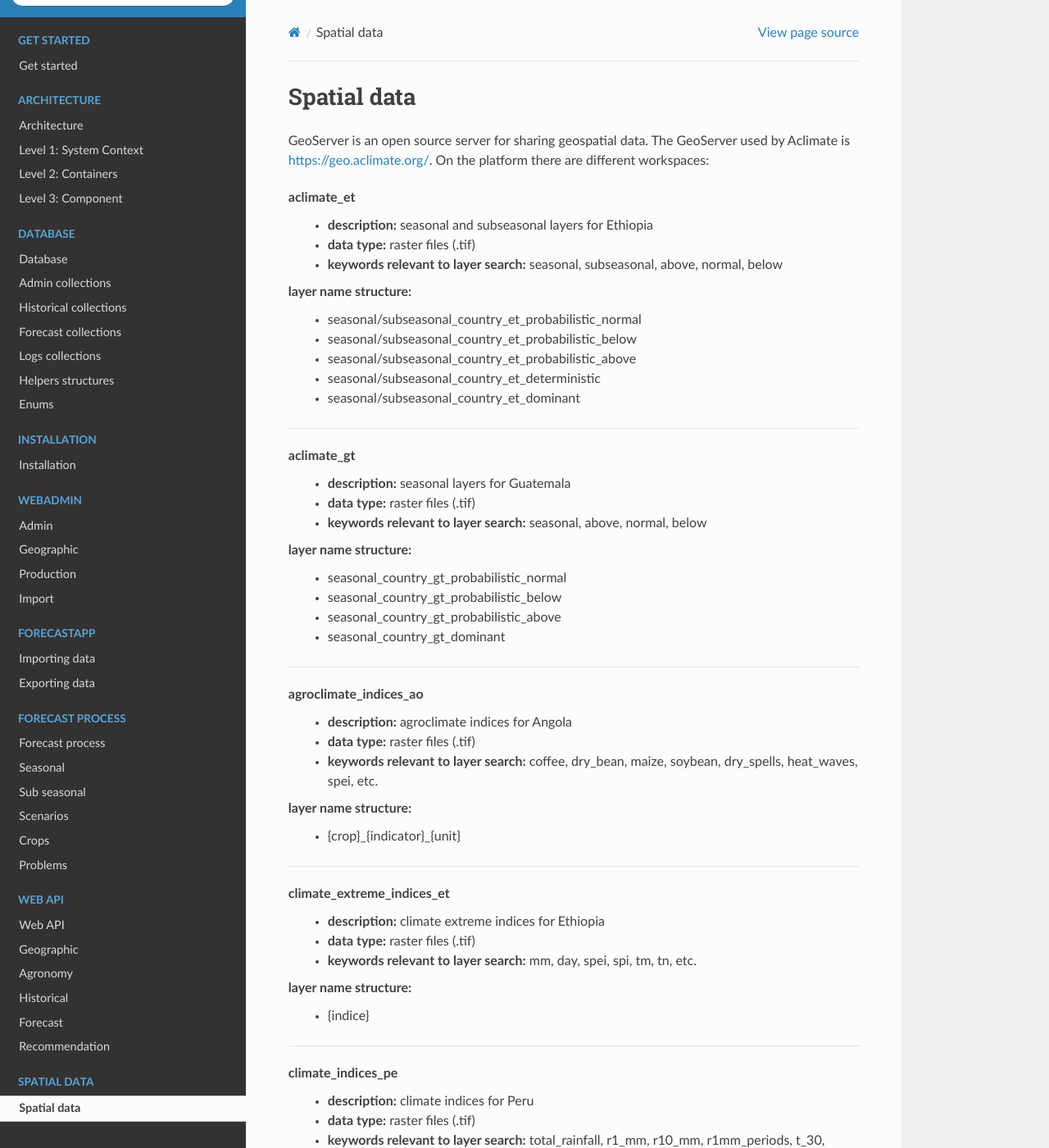
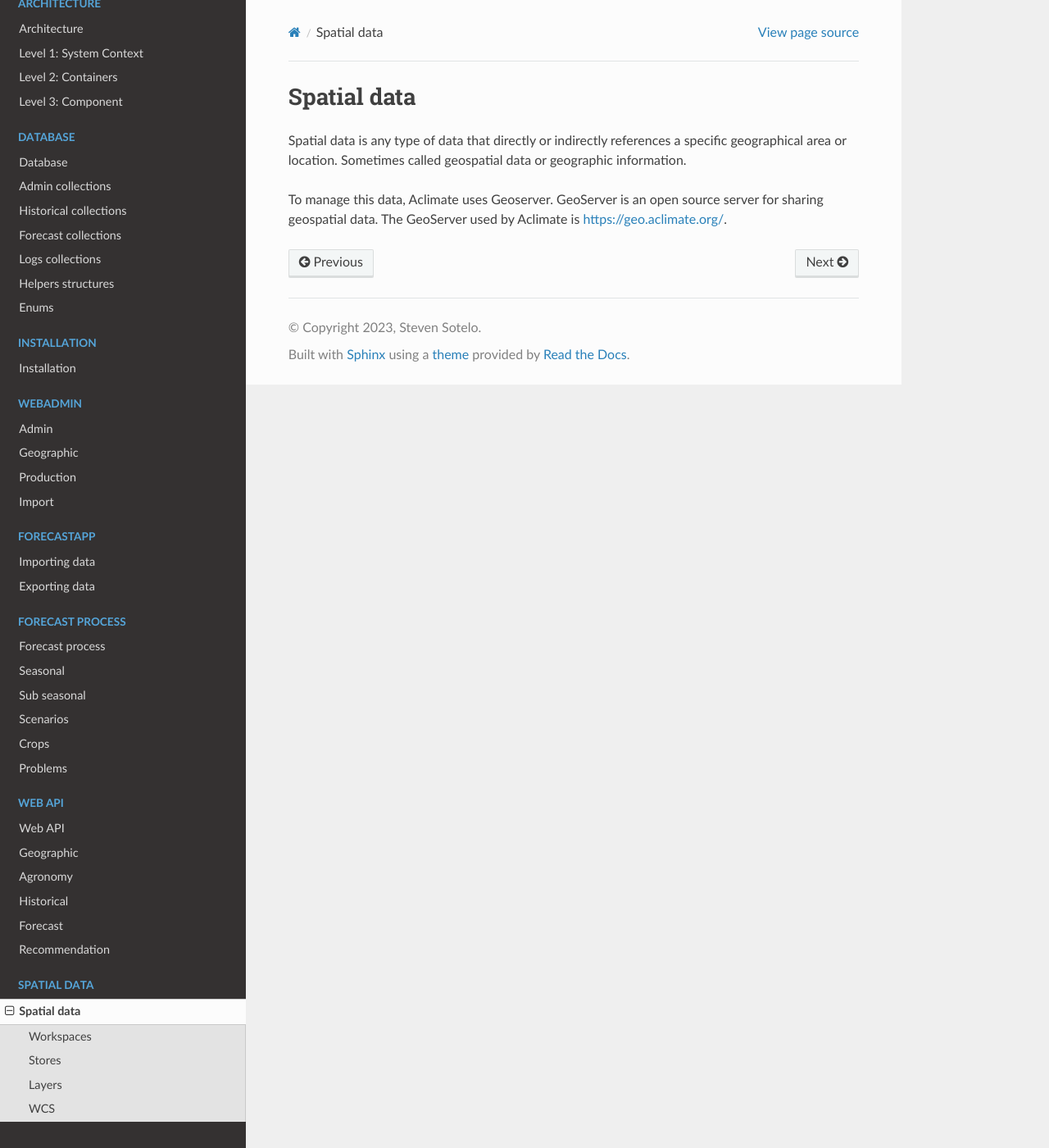
Before and after one commit to stevensotelo/aclimate_docs, a Sphinx documentation site: the page built from docs/source/09-spatial.rst, in a window 1280 px wide and 1400 px high. Shown: the whole window at 82% size. Built offline with Sphinx 7.4.7 and the Read the Docs theme 2.0.0, drawn with Linux system fonts in a browser that asks for light colours; some of the changed text lies outside the part shown.

Commit message:
Spatial data doc

```diff
--- a/docs/source/09-spatial.rst
+++ b/docs/source/09-spatial.rst
@@ -1,120 +1,15 @@
 Spatial data
 ============
+Spatial data is any type of data that directly or indirectly references a specific geographical area or location. Sometimes called geospatial data or geographic information.
 
+To manage this data, Aclimate uses Geoserver.
 GeoServer is an open source server for sharing geospatial data. The GeoServer used by Aclimate is https://geo.aclimate.org/.
-On the platform there are different workspaces:
 
+.. toctree::
+  :hidden:
+  :maxdepth: 1
 
-aclimate_et
-  * **description:** seasonal and subseasonal layers for Ethiopia
-  * **data type:** raster files (.tif)
-  * **keywords relevant to layer search:**  seasonal, subseasonal, above, normal, below
-layer name structure:
-  * seasonal/subseasonal_country_et_probabilistic_normal
-  * seasonal/subseasonal_country_et_probabilistic_below
-  * seasonal/subseasonal_country_et_probabilistic_above
-  * seasonal/subseasonal_country_et_deterministic
-  * seasonal/subseasonal_country_et_dominant
-
--------------------------------------------------------------------
-
-aclimate_gt
-  * **description:** seasonal layers for Guatemala
-  * **data type:** raster files (.tif)
-  * **keywords relevant to layer search:** seasonal, above, normal, below
-layer name structure:
-  * seasonal_country_gt_probabilistic_normal
-  * seasonal_country_gt_probabilistic_below
-  * seasonal_country_gt_probabilistic_above
-  * seasonal_country_gt_dominant
-
--------------------------------------------------------------------
-
-agroclimate_indices_ao
-  * **description:** agroclimate indices for Angola
-  * **data type:** raster files (.tif)
-  * **keywords relevant to layer search:** coffee, dry_bean, maize, soybean, dry_spells, heat_waves, spei, etc.
-layer name structure:
-  * {crop}_{indicator}_{unit}
-
--------------------------------------------------------------------
-
-climate_extreme_indices_et
-  * **description:** climate extreme indices for Ethiopia
-  * **data type:** raster files (.tif)
-  * **keywords relevant to layer search:** mm, day, spei, spi, tm, tn, etc.
-layer name structure:
-  * {indice}
-
--------------------------------------------------------------------
-
-climate_indices_pe
-  * **description:** climate indices for Peru
-  * **data type:** raster files (.tif)
-  * **keywords relevant to layer search:** total_rainfall, r1_mm, r10_mm, r1mm_periods, t_30, t30_periods, etc.
-layer name structure:
-  * {indicator}
-
--------------------------------------------------------------------
-
-administrative
-  * **description:** administrative levels for country
-  * **data type:** shapefiles (.shp)
-  * **keywords relevant to layer search:** ao, et, adm1, adm2, adm3, adm4.
-layer name structure:
-  * {country_iso}_adm1/adm2/adm3/adm4
-shapefiles fields:
-  * **ao_adm1**: fid, name_adm1, id_adm1
-  * **ao_adm2**: fid, id_adm1, name_adm1, id_adm2, name_adm2
-  * **et_adm1**: fid, ADM1_EN, ADM1_PCODE
-  * **et_adm2**: fid, ADM2_EN, ADM2_PCODE, ADM1_EN, ADM1_PCODE
-  * **et_adm3**: fid, ADM3_EN, ADM3_PCODE, ADM2_EN, ADM2_PCODE, ADM1_EN, ADM1_PCODE
-  * **et_adm4**: fid, id_adm1, id_adm2, id_adm3, id_adm4, name_adm1, name_adm2, name_adm3, name_adm4, ws_id
-
-
-To search and view the different layers, on the home page you can click on the left area, on layer preview data.
-
-.. image:: /_static/img/09-geoserver/geoserver-home.*
-  :alt: GeoServer home page
-  :class: device-screen-vertical side-by-side
-
-Once here, all the layers will be listed for viewing. You can filter in the search bar (where there is a magnifying glass) either by name of the workspace, example aclimate_et or by name or title of the layer.
-
-.. image:: /_static/img/09-geoserver/geoserver-layer-preview.*
-  :alt: GeoServer layer preview
-  :class: device-screen-vertical side-by-side
-
-**Click for** `search a layer <https://geo.aclimate.org/geoserver/web/wicket/bookmarkable/org.geoserver.web.demo.MapPreviewPage?1&filter=false>`_
-
-
-To use the **WMS** service to download a layer, you can click All Formats and select the desired download format.
-
-.. image:: /_static/img/09-geoserver/geoserver-layer-download.*
-  :alt: GeoServer layer download
-  :class: device-screen-vertical side-by-side
-
-The following keywords are relevant to layer search:
-
-- crop (e.g. maize, coffee, etc)
-- group (e.g. dry_spells, heat_waves, spei, etc)
-- units (e.g. days, mm, etc)
-- acronym
-- period (e.g. [02-03,04-07,10-12])
-- season (e.g. seasonal, subseasonal)
-- scenario (e.g. above, normal, below)
-- country iso (e.g. et, gt, ao, pe)
-- workspaces (e.g. aclimate_et, aclimate_gt, agroclimate_indices_ao, climate_extreme_indices_et, climate_indices_pe)
-
-Once you have searched for the layer of interest, clicking on OpenLayers will open a new page displaying the layer:
-
-.. image:: /_static/img/09-geoserver/geoserver-layer-visualization.*
-  :alt: GeoServer layer preview OpenLayers
-  :class: device-screen-vertical side-by-side
-
-If you want to change the time parameter of the layer to display it on different dates, you can do it by adding the follows:
-
-.. image:: /_static/img/09-geoserver/geoserver-layer-visualization-time.*
-  :alt: GeoServer layer preview OpenLayers
-  :class: device-screen-vertical side-by-side
-
-For **Peru's climate indices**, the corresponding years to El Nino y La Nina are 1977 and 1978.
+  09-workspaces
+  09-stores
+  09-layers
+  09-wcs
```
Also changed, not shown: docs/source/09-layers.rst (added, +44 -0 lines), docs/source/09-stores.rst (added, +78 -0 lines), docs/source/09-wcs.rst (added, +17 -0 lines), docs/source/09-workspaces.rst (added, +63 -0 lines), docs/source/_static/img/09-geoserver/geoserver-layer-creation-descript.png (added), docs/source/_static/img/09-geoserver/geoserver-layer-creation-i18n.png (added), docs/source/_static/img/09-geoserver/geoserver-layer-creation-keywords.png (added), docs/source/_static/img/09-geoserver/geoserver-layer-creation-styles.png (added), docs/source/_static/img/09-geoserver/geoserver-layer-creation.png (added).
